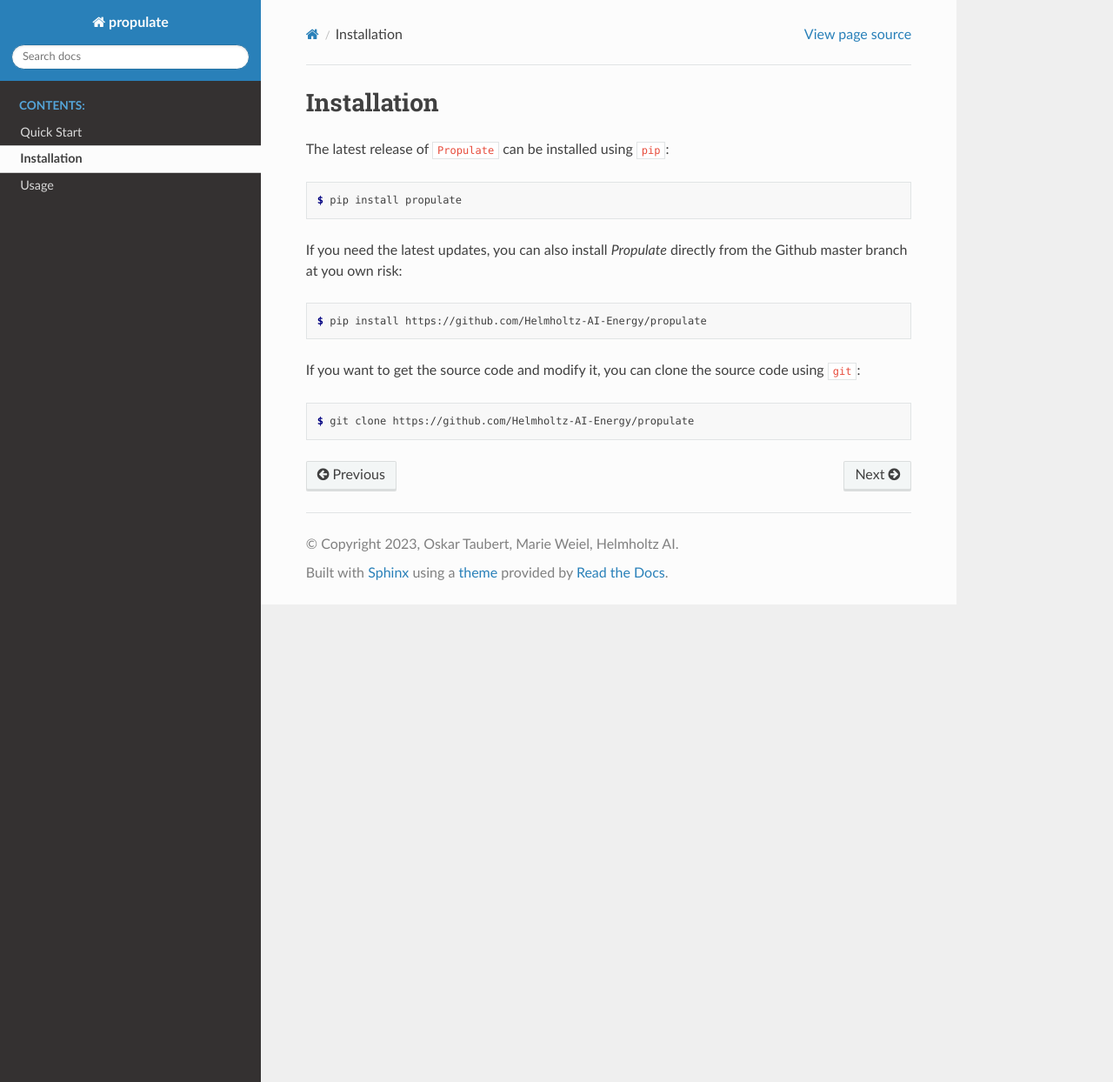
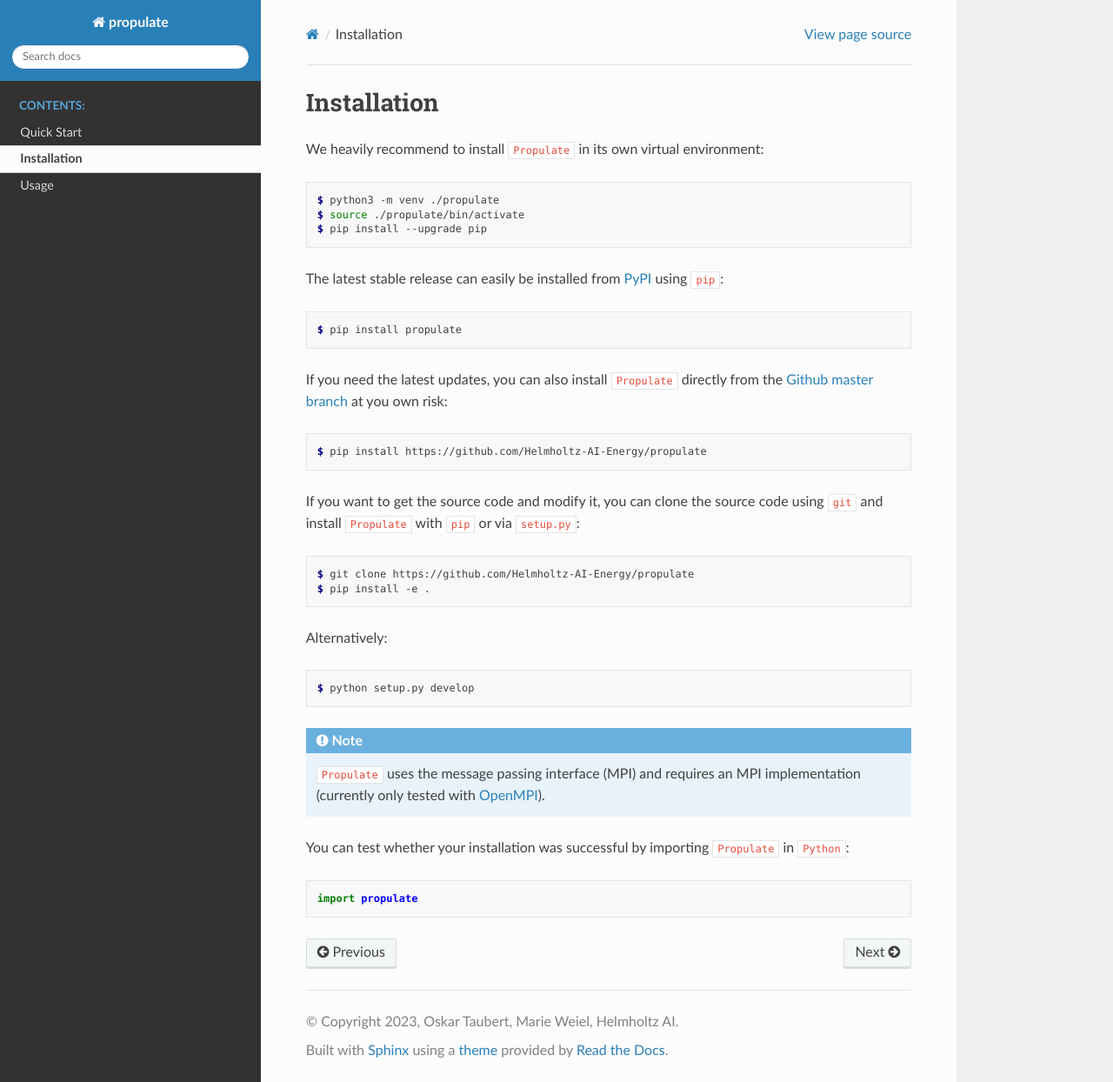
Before and after one commit to Helmholtz-AI-Energy/propulate, a Sphinx documentation site: the page built from docs/install.rst, in a window 1280 px wide and 1244 px high. Shown: the whole window at 87% size. Built offline with Sphinx 7.4.7 and the Read the Docs theme 2.0.0, drawn with Linux system fonts in a browser that asks for light colours.

Commit message:
added more detailed installation instructions

```diff
--- a/docs/install.rst
+++ b/docs/install.rst
@@ -3,20 +3,51 @@
 Installation
 ============
 
-The latest release of ``Propulate`` can be installed using ``pip``:
+We heavily recommend to install ``Propulate`` in its own virtual environment:
+
+.. code-block:: console
+
+   $ python3 -m venv ./propulate
+   $ source ./propulate/bin/activate
+   $ pip install --upgrade pip
+
+The latest stable release can easily be installed from `PyPI`_ using ``pip``:
 
 .. code-block:: console
 
     $ pip install propulate
 
-If you need the latest updates, you can also install `Propulate` directly from the Github master branch at you own risk:
+If you need the latest updates, you can also install ``Propulate`` directly from the `Github master branch`_ at you own risk:
 
 .. code-block:: console
 
     $ pip install https://github.com/Helmholtz-AI-Energy/propulate
 
-If you want to get the source code and modify it, you can clone the source code using ``git``:
+If you want to get the source code and modify it, you can clone the source code using ``git`` and install ``Propulate`` with ``pip`` or via ``setup.py``:
 
 .. code-block:: console
 
     $ git clone https://github.com/Helmholtz-AI-Energy/propulate
+    $ pip install -e .
+
+Alternatively:
+
+.. code-block:: console
+
+   $ python setup.py develop
+
+.. note::
+
+   ``Propulate`` uses the message passing interface (MPI) and requires an MPI implementation (currently only tested with `OpenMPI`_).
+
+You can test whether your installation was successful by importing ``Propulate`` in ``Python``:
+
+.. code-block:: python
+
+   import propulate
+
+
+.. Links
+.. _PyPI: https://pypi.org/project/propulate/
+.. _Github master branch: https://github.com/Helmholtz-AI-Energy/propulate
+.. _OpenMPI: https://www.open-mpi.org/
```
